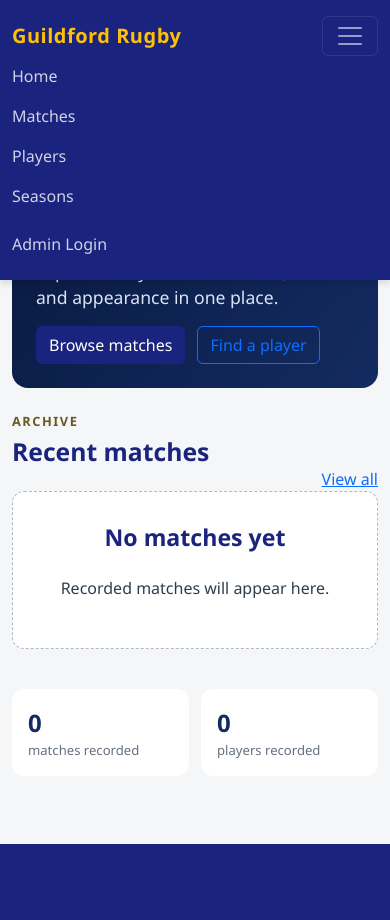
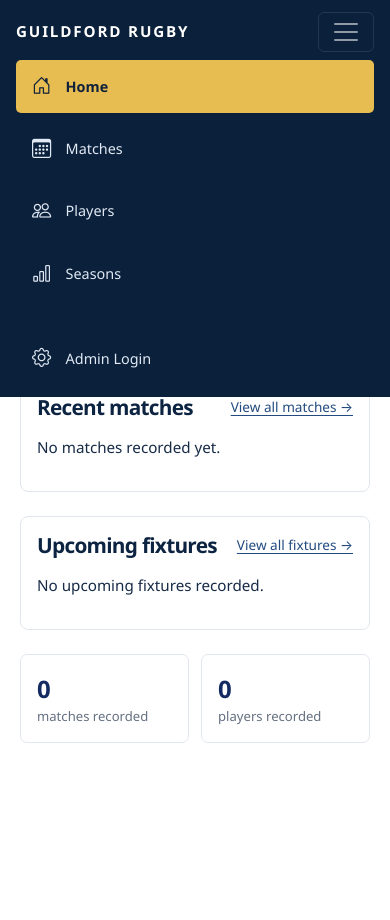
Before and after one commit to mitchrob/TeamSheetApp, a Flask app: page / in a window 390 px wide, after a click that opens the changed part. Before the commit the page ends 844 px from the top, so only its background shows below. Run offline with Flask 3, Linux system fonts and the light colour scheme; some libraries are stand-ins or nearby versions.

Commit message:
feat: implement Clubhouse design across the app

```diff
--- /dev/null
+++ b/app/static/clubhouse.css
@@ -0,0 +1,131 @@
+/* Clubhouse: a shared layout for the archive and administration screens. */
+:root { --primary-color: #0c2341; --secondary-color: #e7bd52; --gold-500: #e7bd52; --text-dark: #172b46; --surface-muted: #f3f5f8; --text-muted: #596b82; --club-border: #e2e7ee; }
+body { background: #f7f8fa; color: var(--text-dark); padding-top: 0; font-size: .95rem; }
+a { color: #234b80; text-underline-offset: 3px; }
+h1, h2, h3 { color: #0c2341; letter-spacing: -.035em; }
+h1 { font-size: clamp(1.8rem, 3vw, 2.6rem); margin-bottom: .45rem; }
+h2 { font-size: 1.3rem; margin-bottom: 1rem; }
+.clubhouse-nav { position: fixed; inset: 0 auto 0 0; width: 216px; background: #0b203b !important; align-items: start; padding: 2.5rem .8rem; box-shadow: none; overflow-y: auto; z-index: 1040; }
+.clubhouse-nav .container-fluid, .clubhouse-nav .navbar-collapse, .clubhouse-nav .navbar-nav { align-items: stretch; flex-direction: column; width: 100%; }
+.clubhouse-nav .container-fluid { padding: 0; }
+.clubhouse-nav .navbar-brand { white-space: normal; text-align: center; color: #fff !important; text-transform: uppercase; font-size: 1.05rem; letter-spacing: .2em; line-height: 1.8; margin: 0 1rem 2.8rem; }
+.clubhouse-nav .navbar-brand::after { content: ''; display: block; width: 36px; height: 2px; background: var(--gold-500); margin: .9rem auto 0; }
+.clubhouse-nav .navbar-nav { gap: .6rem; margin: 0 !important; }
+.clubhouse-nav .navbar-collapse > .navbar-nav:last-child { margin-top: 2rem !important; }
+.clubhouse-nav .nav-link { display: flex; gap: .9rem; align-items: center; color: #e1e9f4 !important; min-height: 48px; padding: .75rem 1rem !important; border-radius: 5px; font-size: .9rem; }
+.clubhouse-nav .nav-link i { font-size: 1.2rem; }
+.clubhouse-nav .nav-link.active { color: #10213b !important; background: var(--gold-500); font-weight: 700; }
+.clubhouse-nav .nav-link:hover { background: #193450; }
+.clubhouse-nav .nav-link.active:hover { background: #f0ce74; }
+.clubhouse-nav .navbar-text { padding: .5rem 1rem; overflow-wrap: anywhere; }
+.clubhouse-nav .dropdown-menu { position: static; margin-top: .4rem; font-size: .85rem; }
+.clubhouse-main { margin: 0 0 0 216px; padding: 2.75rem clamp(1.25rem, 3vw, 3rem) 4rem; max-width: none; width: calc(100% - 216px); min-height: 100vh; background: #fff; }
+.skip-link { position: fixed; top: -80px; left: 1rem; background: white; color: #0c2341; padding: 1rem; z-index: 1100; }
+.skip-link:focus { top: 1rem; }
+.page-header { display: flex; align-items: center; justify-content: space-between; gap: 1.5rem; margin-bottom: 2rem; }
+.page-header p, .panel-subtitle { color: var(--text-muted); margin-bottom: 0; }
+.page-header form { flex-shrink: 0; }
+.panel { border: 1px solid var(--club-border); border-radius: 8px; padding: 1.4rem; background: #fff; min-width: 0; margin-bottom: 1.5rem; }
+.panel > :last-child { margin-bottom: 0; }
+.panel .section-heading { align-items: center; margin-bottom: 1rem; gap: 1rem; }
+.section-heading h2 { margin: 0; }
+.section-heading a { font-size: .85rem; white-space: nowrap; }
+.metric-strip { display: grid; grid-template-columns: repeat(auto-fit, minmax(110px, 1fr)); margin: 1.5rem 0 2rem; gap: 1.25rem 0; }
+.metric { padding: .25rem 1rem; border-right: 1px solid var(--club-border); min-width: 0; }
+.metric:last-child { border-right: 0; }
+.metric dt { color: var(--text-muted); font-size: .7rem; font-weight: 500; text-transform: uppercase; letter-spacing: .025em; margin-bottom: .7rem; }
+.metric dt strong { font-weight: inherit; }
+.metric dd { color: #0c2341; font-size: clamp(1.7rem, 2.5vw, 2.35rem); font-weight: 750; line-height: 1; margin: 0; font-variant-numeric: tabular-nums; }
+.clubhouse-grid { display: grid; grid-template-columns: minmax(0, 1.8fr) minmax(260px, 1fr); gap: 1.5rem; align-items: start; }
+.outcome-bar { display: flex; height: 16px; border-radius: 4px; overflow: hidden; background: #edf0f4; margin: 1.5rem 0 1rem; }
+.outcome-win { background: #d4ad48; }
+.outcome-draw { background: #c1cad7; }
+.outcome-loss { background: #183452; }
+.outcome-labels { display: flex; flex-wrap: wrap; gap: .75rem 2rem; justify-content: space-between; font-size: .82rem; color: var(--text-muted); }
+.player-links { display: flex; flex-wrap: wrap; gap: .4rem .65rem; margin-top: 1rem; }
+.player-links a { display: inline-block; background: #f4f6f9; padding: .35rem .6rem; border-radius: 4px; font-size: .86rem; }
+.people-panel strong { color: #0c2341; }
+.people-panel p { color: var(--text-muted); font-size: .88rem; }
+.table { --bs-table-striped-bg: transparent; --bs-table-hover-bg: #f6f8fb; color: var(--text-dark); margin-bottom: 0; font-size: .88rem; vertical-align: middle; }
+.table > :not(caption) > * > * { padding: 1rem .9rem; border-bottom-color: var(--club-border); }
+.table thead th { background: #f5f7fa; color: #52647c; text-transform: uppercase; font-size: .68rem; letter-spacing: .035em; font-weight: 600; border: 0; white-space: nowrap; }
+.table thead th a { color: inherit; }
+.table-responsive { border: 1px solid var(--club-border); border-radius: 7px; background: white; }
+.panel .table-responsive { border: 0; }
+.form-control, .form-select { border-color: #d7dfe9; border-radius: 5px; min-height: 42px; color: #183452; font-size: .9rem; }
+.form-control::placeholder { color: #677b94; }
+.btn { border-radius: 5px; padding: .65rem 1rem; font-size: .88rem; }
+.btn-primary, .btn-gold { background: #e7bd52; border-color: #e7bd52; color: #14263e; font-weight: 650; }
+.btn-primary:hover, .btn-gold:hover { background: #f0ce74; border-color: #d0a331; color: #14263e; }
+.btn-outline-primary, .btn-outline-light { color: #183452; border-color: #cbd5e2; }
+.btn-outline-primary:hover, .btn-outline-light:hover { background: #eef2f7; color: #0c2341; border-color: #183452; }
+.filter-bar { padding: 1.25rem; border: 1px solid var(--club-border); border-radius: 7px; gap: 1rem; box-shadow: none; }
+.filter-bar > div { flex-basis: 8rem; }
+.filter-bar label { color: #263c58; font-weight: 600; }
+.status-badge, .fixture-status { border-radius: 5px; padding: .35rem .65rem; font-weight: 500; font-size: .76rem; }
+.status-win { background: #dcf2e5; color: #17643a; }
+.status-loss { background: #fde5e7; color: #9b2637; }
+.status-draw { background: #edf0f5; color: #485d75; }
+.fixture-status-scheduled { background: #fcf0cd; color: #795400; }
+.card, .form-section { box-shadow: none; border: 1px solid var(--club-border); border-radius: 8px; }
+.card:hover { transform: none; box-shadow: none; }
+.auth-card { margin-top: 2rem; }
+.match-card { box-shadow: none; border: 0; border-bottom: 1px solid var(--club-border); border-radius: 0; }
+.match-card-list { gap: 0; }
+.match-card-link { padding: 1.15rem 0; grid-template-columns: 6.5rem 1fr auto; font-size: .88rem; }
+.home-grid { display: grid; grid-template-columns: minmax(0, 1.15fr) minmax(0, 1fr); gap: 1.5rem; }
+.score-display { display: flex; align-items: center; justify-content: center; flex-wrap: wrap; gap: 1.3rem; padding: 2.2rem .5rem; text-align: center; color: #0c2341; text-decoration: none; }
+.score-display strong { font-size: clamp(2rem, 4vw, 3.6rem); letter-spacing: -.05em; white-space: nowrap; }
+.score-display span { font-size: 1rem; font-weight: 650; }
+.season-snapshot { background: white; color: var(--text-dark); padding: 0; border-radius: 0; }
+.season-snapshot h2 { color: #0c2341; }
+.snapshot-stats strong { color: #0c2341; }
+.snapshot-stats span { color: var(--text-muted); }
+.snapshot-stats div { border-color: var(--club-border); }
+.quick-counts { margin: 0; }
+.quick-counts div { border: 1px solid var(--club-border); border-radius: 7px; }
+.profile-heading { display: flex; align-items: center; gap: 1.25rem; }
+.player-monogram { width: 76px; height: 76px; border-radius: 50%; display: grid; place-items: center; background: #0c2341; color: white; font-size: 1.6rem; font-weight: 750; flex-shrink: 0; }
+.profile-dates { display: flex; flex-wrap: wrap; gap: .5rem 1.5rem; margin-top: .7rem; color: var(--text-muted); font-size: .82rem; }
+.shirt-bars { display: grid; gap: 1.25rem; }
+.shirt-bar-label { display: flex; justify-content: space-between; gap: .5rem; font-size: .83rem; margin-bottom: .6rem; }
+.shirt-bar { height: 9px; background: #edf0f5; border-radius: 3px; overflow: hidden; }
+.shirt-bar span { display: block; height: 100%; background: #d4ad48; }
+.score-hero { background: white; color: #0c2341; border: 1px solid var(--club-border); border-radius: 8px; }
+.score-hero h2, .score-hero p { color: #0c2341; }
+.dataTables_wrapper { border: 1px solid var(--club-border); border-radius: 8px; padding: 1.2rem; }
+.dataTables_wrapper .table-responsive { border: 0; }
+.dataTables_wrapper .dataTables_info, .dataTables_wrapper .dataTables_length, .dataTables_wrapper .dataTables_filter { color: var(--text-muted); font-size: .85rem; }
+.page-item.active .page-link { background: #e7bd52; border-color: #e7bd52; color: #14263e; }
+.page-link { color: #234b80; }
+@media (min-width: 992px) { .clubhouse-nav .navbar-collapse { display: flex !important; flex-basis: auto; } }
+@media (max-width: 1100px) { .clubhouse-grid { grid-template-columns: minmax(0, 1.5fr) minmax(230px, 1fr); } .home-grid { grid-template-columns: 1fr; } }
+@media (max-width: 991px) {
+  body { padding-top: 76px; }
+  .clubhouse-nav { inset: 0 0 auto; width: 100%; padding: .75rem 1rem; max-height: 100vh; }
+  .clubhouse-nav .container-fluid { flex-direction: row; align-items: center; }
+  .clubhouse-nav .navbar-brand { margin: 0; font-size: .95rem; letter-spacing: .12em; }
+  .clubhouse-nav .navbar-brand::after { display: none; }
+  .clubhouse-nav .navbar-collapse { flex-basis: 100%; margin-top: .5rem; }
+  .clubhouse-nav .navbar-collapse:not(.show):not(.collapsing) { display: none; }
+  .clubhouse-main { margin: 0; padding: 1.5rem 1.25rem 3rem; width: 100%; }
+  .clubhouse-grid { grid-template-columns: 1fr; }
+}
+@media (max-width: 576px) {
+  .page-header { flex-direction: column; align-items: stretch; gap: 1rem; }
+  .metric-strip { grid-template-columns: repeat(3, minmax(0, 1fr)); }
+  .metric { padding: .35rem .65rem; }
+  .metric dt { font-size: .62rem; }
+  .metric dd { font-size: 1.65rem; }
+  .panel { padding: 1rem; }
+  .home-grid { gap: 0; }
+  .profile-heading { align-items: start; gap: .8rem; }
+  .player-monogram { width: 55px; height: 55px; font-size: 1.1rem; }
+  .table-responsive { border: 0; border-radius: 0; }
+  .table > :not(caption) > * > * { padding: .5rem; }
+  .responsive-table td { grid-template-columns: 6rem minmax(0, 1fr); overflow-wrap: anywhere; }
+  .score-display { gap: .65rem; padding: 1.5rem 0; }
+  .score-display span { font-size: .85rem; }
+  .score-display strong { font-size: 2.3rem; }
+  .dataTables_wrapper { padding: .6rem; }
+}
--- a/app/templates/base.html
+++ b/app/templates/base.html
@@ -8,10 +8,12 @@
     integrity="sha384-T3c6CoIi6uLrA9TneNEoa7RxnatzjcDSCmG1MXxSR1GAsXEV/Dwwykc2MPK8M2HN" crossorigin="anonymous">
   <link rel="stylesheet" href="https://cdn.jsdelivr.net/npm/bootstrap-icons@1.11.1/font/bootstrap-icons.css">
   <link rel="stylesheet" href="{{ url_for('static', filename='style.css') }}?v=7">
+  <link rel="stylesheet" href="{{ url_for('static', filename='clubhouse.css') }}?v=1">
   {% block extra_head %}{% endblock %}
 </head>
 <body>
-  <nav class="navbar navbar-expand-lg navbar-dark bg-dark fixed-top" aria-label="Primary navigation">
+  <a class="skip-link" href="#main-content">Skip to content</a>
+  <nav class="navbar navbar-expand-lg navbar-dark clubhouse-nav" aria-label="Primary navigation">
     <div class="container-fluid">
       <a class="navbar-brand" href="{{ url_for('main.index') }}">Guildford Rugby</a>
       <button class="navbar-toggler" type="button" data-bs-toggle="collapse" data-bs-target="#mainNav"
@@ -20,10 +22,14 @@
       </button>
       <div class="collapse navbar-collapse" id="mainNav">
         <ul class="navbar-nav me-auto mb-2 mb-lg-0">
-          <li class="nav-item"><a class="nav-link" href="{{ url_for('main.index') }}">Home</a></li>
-          <li class="nav-item"><a class="nav-link" href="{{ url_for('main.data_view') }}">Matches</a></li>
-          <li class="nav-item"><a class="nav-link" href="{{ url_for('main.stats') }}">Players</a></li>
-          <li class="nav-item"><a class="nav-link" href="{{ url_for('main.season_view') }}">Seasons</a></li>
+          {% for endpoint, label, icon, active in [
+            ('main.index', 'Home', 'house-door', request.endpoint == 'main.index'),
+            ('main.data_view', 'Matches', 'calendar3', request.endpoint in ['main.data_view', 'main.match_view']),
+            ('main.stats', 'Players', 'people', request.endpoint in ['main.stats', 'main.player_view']),
+            ('main.season_view', 'Seasons', 'bar-chart', request.endpoint == 'main.season_view')
+          ] %}
+          <li class="nav-item"><a class="nav-link{% if active %} active{% endif %}" {% if active %}aria-current="page"{% endif %} href="{{ url_for(endpoint) }}"><i class="bi bi-{{ icon }}" aria-hidden="true"></i>{{ label }}</a></li>
+          {% endfor %}
           {% if g.is_admin %}
           <li class="nav-item"><a class="nav-link" href="{{ url_for('admin.add') }}">Add Teamsheet</a></li>
           <li class="nav-item dropdown">
@@ -48,14 +54,14 @@
             </form>
           </li>
           {% else %}
-          <li class="nav-item"><a class="nav-link" href="{{ url_for('auth.login') }}">Admin Login</a></li>
+          <li class="nav-item"><a class="nav-link" href="{{ url_for('auth.login') }}"><i class="bi bi-gear" aria-hidden="true"></i>Admin Login</a></li>
           {% endif %}
         </ul>
       </div>
     </div>
   </nav>
 
-  <main class="container mt-4" id="main-content">
+  <main class="container clubhouse-main" id="main-content" tabindex="-1">
     {% with messages = get_flashed_messages(with_categories=true) %}
       {% for category, msg in messages %}
       <div class="alert alert-{{ 'danger' if category == 'error' else ('success' if category == 'success' else 'info') }} alert-dismissible fade show"
--- a/app/templates/index.html
+++ b/app/templates/index.html
@@ -1,13 +1,14 @@
 {% extends 'base.html' %}
 {% block title %}Guildford Rugby Teamsheets{% endblock %}
 {% block content %}
-<section class="hero-panel"><p class="eyebrow">Guildford Rugby</p><h1>Teamsheets, results and player history</h1><p>Explore every recorded match, season and appearance in one place.</p><div class="hero-actions"><a class="btn btn-primary" href="{{ url_for('main.data_view') }}">Browse matches</a><a class="btn btn-outline-primary" href="{{ url_for('main.stats') }}">Find a player</a>{% if g.is_admin %}<a class="btn btn-gold" href="{{ url_for('admin.add') }}">Add teamsheet</a>{% endif %}</div></section>
-
-{% if latest_match %}<section class="latest-result" aria-labelledby="latest-result-heading"><div><p class="eyebrow">Latest result</p><h2 id="latest-result-heading"><a href="{{ url_for('main.match_view', match_id=latest_match.id) }}">Guildford <span>{{ latest_match.guildford_points if latest_match.guildford_points is not none else '—' }}–{{ latest_match.opposition_points if latest_match.opposition_points is not none else '—' }}</span> {{ latest_match.opposition }}</a></h2><p>{{ latest_match.date.strftime('%d %B %Y') }}{% if latest_match.location %} · {{ latest_match.location }}{% endif %}</p></div><span class="status-badge status-{{ latest_match.result|lower if latest_match.result else 'draw' }}">{{ latest_match.result or 'Result pending' }}</span></section>{% endif %}
-
-<div class="dashboard-grid">
-  <section>{% if upcoming_matches %}<div class="section-heading"><div><p class="eyebrow">Coming up</p><h2>Upcoming fixtures</h2></div><a href="{{ url_for('main.data_view', status='scheduled') }}">View all</a></div><div class="match-card-list mb-4">{% for match in upcoming_matches %}<article class="match-card"><a class="match-card-link" href="{{ url_for('main.match_view', match_id=match.id) }}"><span class="match-date">{{ match.date.strftime('%d %b %Y') }}</span><strong>Guildford vs {{ match.opposition }}</strong><span class="fixture-status fixture-status-{{ match.fixture_status }}">{{ match.fixture_status|title }}</span></a></article>{% endfor %}</div>{% endif %}<div class="section-heading"><div><p class="eyebrow">Archive</p><h2 id="recent-heading">Recent matches</h2></div><a href="{{ url_for('main.data_view') }}">View all</a></div>
-  <div class="match-card-list">{% for match in recent_matches %}<article class="match-card"><a class="match-card-link" href="{{ url_for('main.match_view', match_id=match.id) }}"><span class="match-date">{{ match.date.strftime('%d %b %Y') }}</span><strong>Guildford <span class="match-score-inline">{{ match.guildford_points if match.guildford_points is not none else '—' }}–{{ match.opposition_points if match.opposition_points is not none else '—' }}</span> {{ match.opposition }}</strong><span class="status-badge status-{{ match.result|lower if match.result else 'draw' }}">{{ match.result or 'Pending' }}</span></a></article>{% else %}<div class="empty-state"><h3>No matches yet</h3><p>Recorded matches will appear here.</p></div>{% endfor %}</div></section>
-  <aside>{% if current_season %}<div class="season-snapshot"><p class="eyebrow">Current season</p><h2>{{ current_season.season }}</h2><div class="snapshot-stats"><div><strong>{{ current_season.total_matches }}</strong><span>Matches</span></div><div><strong>{{ current_season.wins }}</strong><span>Wins</span></div><div><strong>{{ current_season.total_players_used }}</strong><span>Players</span></div></div><a class="btn btn-outline-light w-100" href="{{ url_for('main.season_view', season=current_season.season) }}">Season overview</a></div>{% endif %}<div class="quick-counts"><div><strong>{{ total_matches }}</strong><span>matches recorded</span></div><div><strong>{{ total_players }}</strong><span>players recorded</span></div></div></aside>
-</div>
+<header class="page-header"><div><h1>Guildford Rugby</h1><p>Teamsheets, results and player history.</p></div><div class="hero-actions"><a class="btn btn-primary" href="{{ url_for('main.data_view') }}">Browse matches →</a><a class="btn btn-outline-primary" href="{{ url_for('main.stats') }}">Find a player →</a>{% if g.is_admin %}<a class="btn btn-outline-primary" href="{{ url_for('admin.add') }}">Add teamsheet</a>{% endif %}</div></header>
+<div class="home-grid"><div>
+<section class="panel"><div class="section-heading"><h2>Latest result</h2>{% if latest_match %}<span class="status-badge status-{{ latest_match.result|lower if latest_match.result else 'draw' }}">{{ latest_match.result or 'Pending' }}</span>{% endif %}</div>
+{% if latest_match %}<p class="panel-subtitle">{{ latest_match.date.strftime('%d %b %Y') }} · {{ latest_match.location or 'Venue unknown' }}</p><a class="score-display" href="{{ url_for('main.match_view', match_id=latest_match.id) }}"><span>Guildford</span><strong>{{ latest_match.guildford_points }} – {{ latest_match.opposition_points }}</strong><span>{{ latest_match.opposition }}</span></a>{% else %}<p>No results recorded yet.</p>{% endif %}</section>
+<section class="panel"><div class="section-heading"><h2>Recent matches</h2><a href="{{ url_for('main.data_view') }}">View all matches →</a></div><div class="match-card-list">{% for match in recent_matches %}<article class="match-card"><a class="match-card-link" href="{{ url_for('main.match_view', match_id=match.id) }}"><span class="match-date">{{ match.date.strftime('%d %b %Y') }}</span><span><strong>{{ match.opposition }}</strong><br>{{ match.guildford_points if match.guildford_points is not none else '—' }} – {{ match.opposition_points if match.opposition_points is not none else '—' }} · {{ match.location or 'Venue unknown' }}</span><span class="status-badge status-{{ match.result|lower if match.result else 'draw' }}">{{ match.result or 'Pending' }}</span></a></article>{% else %}<p>No matches recorded yet.</p>{% endfor %}</div></section>
+</div><div>
+<section class="panel"><div class="section-heading"><h2>Upcoming fixtures</h2><a href="{{ url_for('main.data_view', status='scheduled') }}">View all fixtures →</a></div><div class="match-card-list">{% for match in upcoming_matches %}<article class="match-card"><a class="match-card-link" href="{{ url_for('main.match_view', match_id=match.id) }}"><span class="match-date">{{ match.date.strftime('%d %b %Y') }}</span><span><strong>{{ match.opposition }}</strong><br>{{ match.location or 'Venue unknown' }}</span><span class="fixture-status fixture-status-{{ match.fixture_status }}">{{ match.fixture_status|title }}</span></a></article>{% else %}<p>No upcoming fixtures recorded.</p>{% endfor %}</div></section>
+{% if current_season %}<section class="panel"><p class="eyebrow">Latest recorded season</p><h2>{{ current_season.season }}</h2><div class="snapshot-stats"><div><strong>{{ current_season.total_matches }}</strong><span>Matches</span></div><div><strong>{{ current_season.wins }}</strong><span>Wins</span></div><div><strong>{{ current_season.total_players_used }}</strong><span>Players</span></div></div><a class="btn btn-outline-primary w-100" href="{{ url_for('main.season_view', season=current_season.season) }}">Season overview →</a></section>{% endif %}
+<div class="quick-counts"><div><strong>{{ total_matches }}</strong><span>matches recorded</span></div><div><strong>{{ total_players }}</strong><span>players recorded</span></div></div>
+</div></div>
 {% endblock %}
--- a/app/templates/stats.html
+++ b/app/templates/stats.html
@@ -1,7 +1,7 @@
 {% extends 'base.html' %}
 {% block title %}Appearances{% endblock %}
 {% block content %}
-<p class="eyebrow">Player archive</p><h1>Players</h1>
+<header class="page-header"><div><h1>Players</h1><p>Explore player appearances and club history.</p></div></header>
 
 <form method="GET" action="{{ url_for('main.stats') }}" class="filter-bar">
   <div class="form-group">
```
Also changed, not shown: app/templates/data.html (+3 -1 lines), app/templates/player.html (+7 -52 lines), app/templates/season.html (+13 -135 lines), tests/test_e2e.py (+11 -0 lines), tests/test_matches.py (+4 -3 lines).
